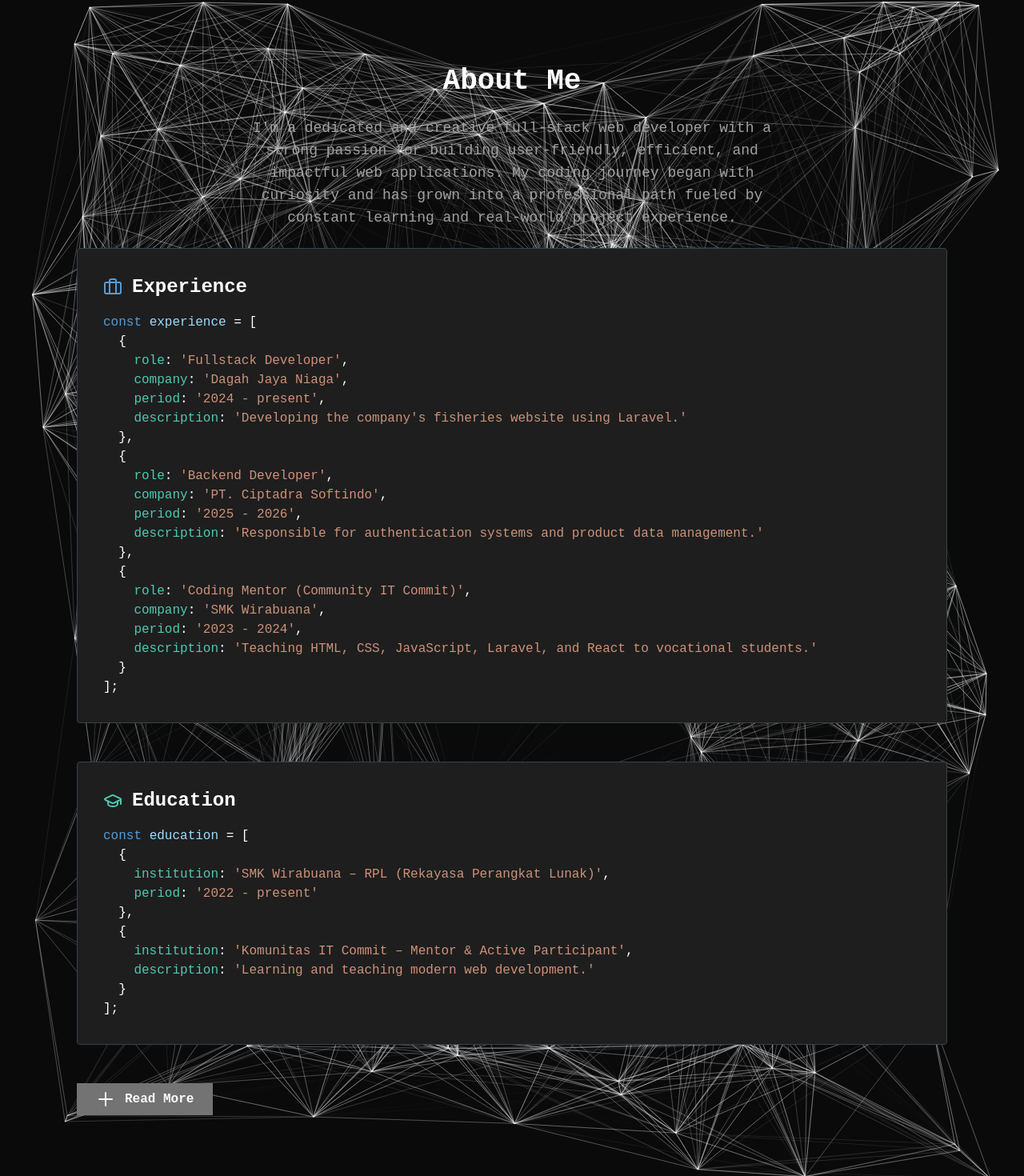
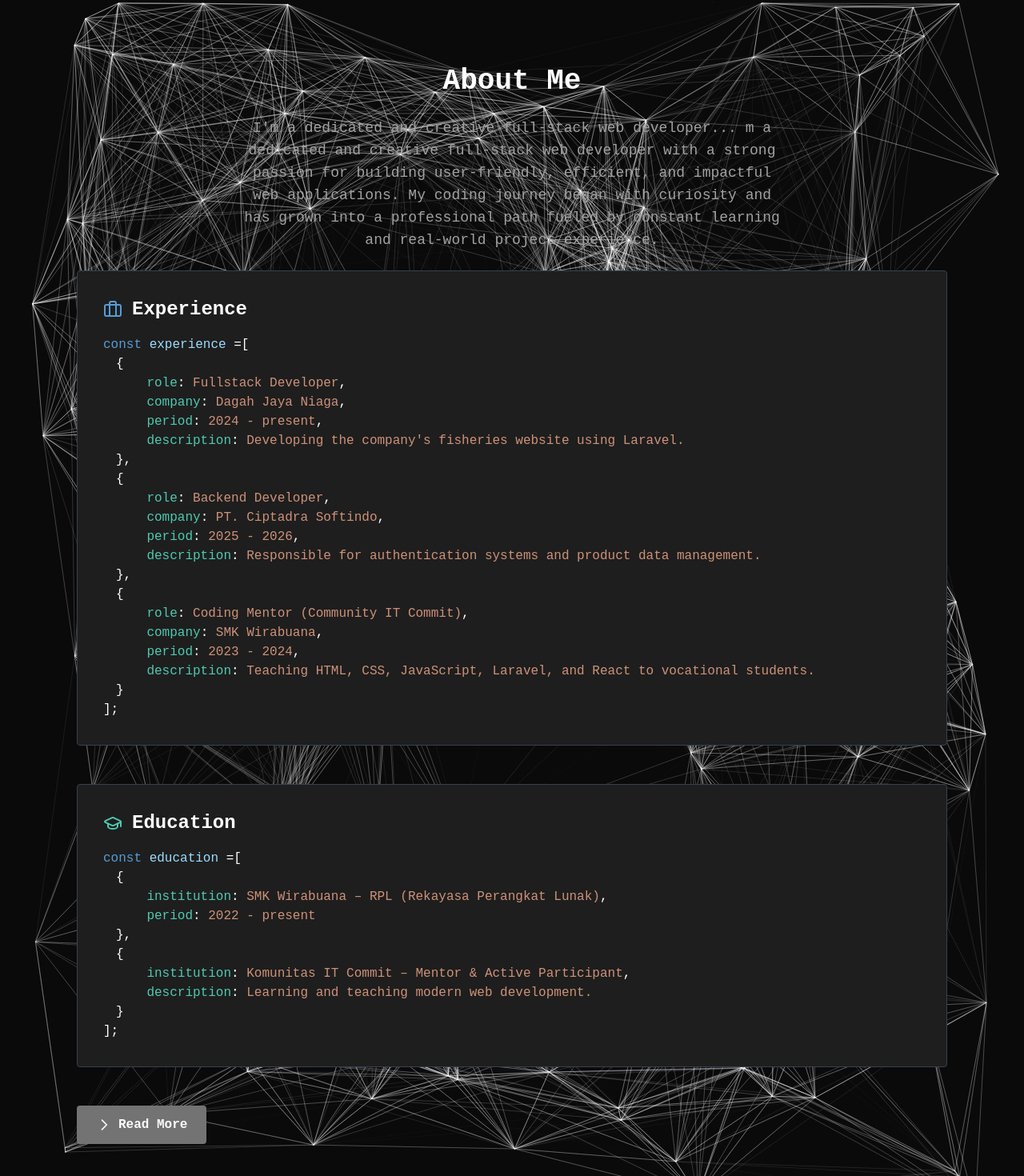
Before and after one commit to ProjectRavel/ProjectRavel-Portofolio, a Next.js app: page / in a window 1280 px wide. Shown: the part 798-2268 px from the top of the page at 80% size. Built offline with nearby package versions, Linux system fonts and the light colour scheme.

Commit message:
Enhance About component: add framer-motion for animations, refactor CodeBlock for improved visual effects, and update button styling for better user interaction

```diff
--- a/components/about.tsx
+++ b/components/about.tsx
@@ -3,7 +3,8 @@
 import { memo } from "react";
 import { Briefcase, GraduationCap } from "lucide-react";
 import ParticleBackground from "./dustbackground";
-import Link from "next/link"; // Import Link dari next/link
+import Link from "next/link";
+import { motion } from "framer-motion";
 
 const vscodeColors = {
   keyword: "text-[#569CD6]",
@@ -16,6 +17,8 @@ const vscodeColors = {
 
 type codeData = Record<string, string | undefined>;
 
+// Typing animation component for each line of code
+
 const CodeBlock = memo(function CodeBlock({
   title,
   data,
@@ -23,47 +26,79 @@ const CodeBlock = memo(function CodeBlock({
 }: {
   title: string;
   data: codeData[];
-  icon?: JSX.Element;
+  icon?: React.ReactNode;
 }) {
+  // Variants for fade-in each object block with slight delay
+  const containerVariants = {
+    hidden: { opacity: 0, y: 20 },
+    visible: (i = 1) => ({
+      opacity: 1,
+      y: 0,
+      transition: { staggerChildren: 0.1, delayChildren: i * 0.3 },
+    }),
+  };
+
+  const itemVariants = {
+    hidden: { opacity: 0, x: -20 },
+    visible: { opacity: 1, x: 0, transition: { duration: 0.4 } },
+  };
+
   return (
-    <div className="bg-[#1e1e1e] rounded-xl p-6 sm:p-8 shadow-lg border border-gray-700 transition-transform hover:scale-[1.01]">
+    <motion.div
+      initial="hidden"
+      whileInView="visible"
+      viewport={{ once: true, amount: 0.3 }}
+      variants={containerVariants}
+      className="bg-[#1e1e1e] rounded-xl p-6 sm:p-8 shadow-lg border border-gray-700 transition-transform hover:scale-[1.02] cursor-default select-text"
+    >
       <div className="flex items-center gap-3 mb-4">
         {icon}
-        <h3 className="text-2xl font-semibold text-white">{title}</h3>
+        <motion.h3
+          className="text-2xl font-semibold text-white"
+          initial={{ opacity: 0, x: -10 }}
+          animate={{ opacity: 1, x: 0 }}
+          transition={{ duration: 0.6, ease: "easeOut" }}
+        >
+          {title}
+        </motion.h3>
       </div>
       <pre className="text-sm sm:text-base font-mono text-white overflow-x-auto whitespace-pre-wrap break-words max-w-full">
         <code>
           <span className={vscodeColors.keyword}>const</span>{" "}
-          <span className={vscodeColors.variable}>{title.toLowerCase()}</span> =
-          [<br />
+          <span className={vscodeColors.variable}>{title.toLowerCase()}</span>{" "}
+          =[
+          <br />
           {data.map((item, i) => {
             const entries = Object.entries(item).filter(
               ([key]) => key !== undefined
             );
             return (
-              <span key={i}>
-                &nbsp;&nbsp;&#123;
+              <motion.span
+                key={i}
+                custom={i}
+                variants={itemVariants}
+                className="block ml-4"
+              >
+                &#123;
                 <br />
                 {entries.map(([key, val], idx) => (
                   <span key={idx}>
                     &nbsp;&nbsp;&nbsp;&nbsp;
                     <span className={vscodeColors.property}>{key}</span>:{" "}
-                    <span className={vscodeColors.string}>
-                      &apos;{val}&apos;
-                    </span>
+                    <span className={vscodeColors.string}>{val}</span>
                     {idx !== entries.length - 1 ? "," : ""}
                     <br />
                   </span>
                 ))}
-                &nbsp;&nbsp;&#125;{i !== data.length - 1 ? "," : ""}
+                &#125;{i !== data.length - 1 ? "," : ""}
                 <br />
-              </span>
+              </motion.span>
             );
           })}
           ];
         </code>
       </pre>
-    </div>
+    </motion.div>
   );
 });
 
@@ -104,18 +139,31 @@ export default function About() {
 
   return (
     <>
-      <section className="w-full text-white py-20 relative z-0">
+      <section className="w-full text-white py-20 relative z-0 overflow-hidden">
           <ParticleBackground />
         <div className="max-w-6xl z-10 mx-auto px-4 sm:px-6 lg:px-8 relative">
           <div className="text-center mb-6">
-            <h2 className="text-4xl font-bold mb-6">About Me</h2>
-            <p className="text-base sm:text-lg text-muted-foreground max-w-2xl mx-auto mb-6">
-              I&apos;m a dedicated and creative full-stack web developer with a
-              strong passion for building user-friendly, efficient, and
-              impactful web applications. My coding journey began with curiosity
-              and has grown into a professional path fueled by constant learning
-              and real-world project experience.
-            </p>
+            <motion.h2
+              className="text-4xl font-bold mb-6"
+              initial={{ opacity: 0, y: -30 }}
+              animate={{ opacity: 1, y: 0 }}
+              transition={{ duration: 0.7, ease: "easeOut" }}
+            >
+              About Me
+            </motion.h2>
+            <motion.p
+              className="text-base sm:text-lg text-muted-foreground max-w-2xl mx-auto mb-6"
+              initial={{ opacity: 0 }}
+              animate={{ opacity: 1 }}
+              transition={{ delay: 0.3, duration: 1 }}
+            >
+              I&apos;m a dedicated and creative full-stack web developer... m a
+              dedicated and creative full-stack web developer with a strong
+              passion for building user-friendly, efficient, and impactful web
+              applications. My coding journey began with curiosity and has grown
+              into a professional path fueled by constant learning and
+              real-world project experience.
+            </motion.p>
           </div>
 
           <div className="space-y-12">
@@ -129,36 +177,50 @@ export default function About() {
               data={education}
               icon={<GraduationCap className="text-[#4EC9B0]" />}
             />
-            <Link href="/about" passHref>
-              <span
+
+            {/* Animated button with icon slide */}
+            <Link
+              href="/about"
               className="
-          inline-flex items-center gap-3
+                group relative inline-flex items-center justify-center gap-2
+                px-6 py-3 rounded-xl
                 bg-[var(--primary)] hover:bg-[var(--secondary)]
                 text-[var(--primary-foreground)]
-          font-semibold py-2 px-6 rounded-lg
-          transition-colors duration-300 shadow-md
-          select-none
-          focus:outline-none focus:ring-2 focus:ring-[var(--primary-foreground)]
+                font-semibold text-sm sm:text-base
+                transition-all duration-300
+                shadow-md hover:shadow-lg
+                backdrop-blur-sm
+                sm:mx-auto sm:w-fit
               "
             >
-                {/* Logo SVG simple */}
-                <svg
+              <span className="relative z-10 flex items-center gap-2">
+                <motion.svg
                   xmlns="http://www.w3.org/2000/svg"
-                  className="w-6 h-6"
+                  className="w-5 h-5"
                   fill="none"
                   viewBox="0 0 24 24"
                   stroke="currentColor"
                   strokeWidth={2}
-                  aria-hidden="true"
+                  initial={{ x: 0 }}
+                  whileHover={{ x: 6 }}
+                  transition={{ type: "spring", stiffness: 300 }}
                 >
                   <path
                     strokeLinecap="round"
                     strokeLinejoin="round"
-                    d="M12 4v16m8-8H4"
+                    d="M9 5l7 7-7 7"
                   />
-                </svg>
-                <span>Read More</span>
+                </motion.svg>
+                Read More
               </span>
+              <span
+                className="
+                  absolute inset-0 rounded-xl
+                  bg-white/10 opacity-0 group-hover:opacity-100
+                  transition-opacity duration-300
+                  pointer-events-none
+                "
+              />
             </Link>
           </div>
         </div>
```
Lines whose indentation alone changed are shown as unchanged.
